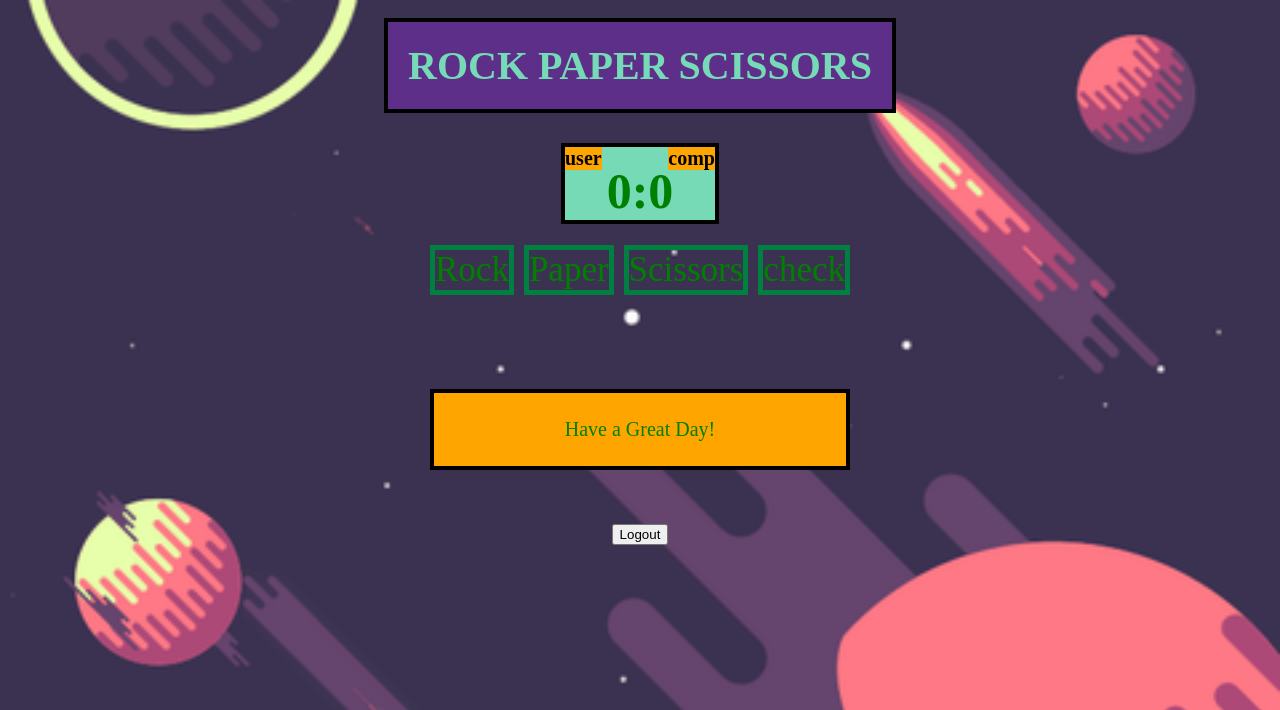
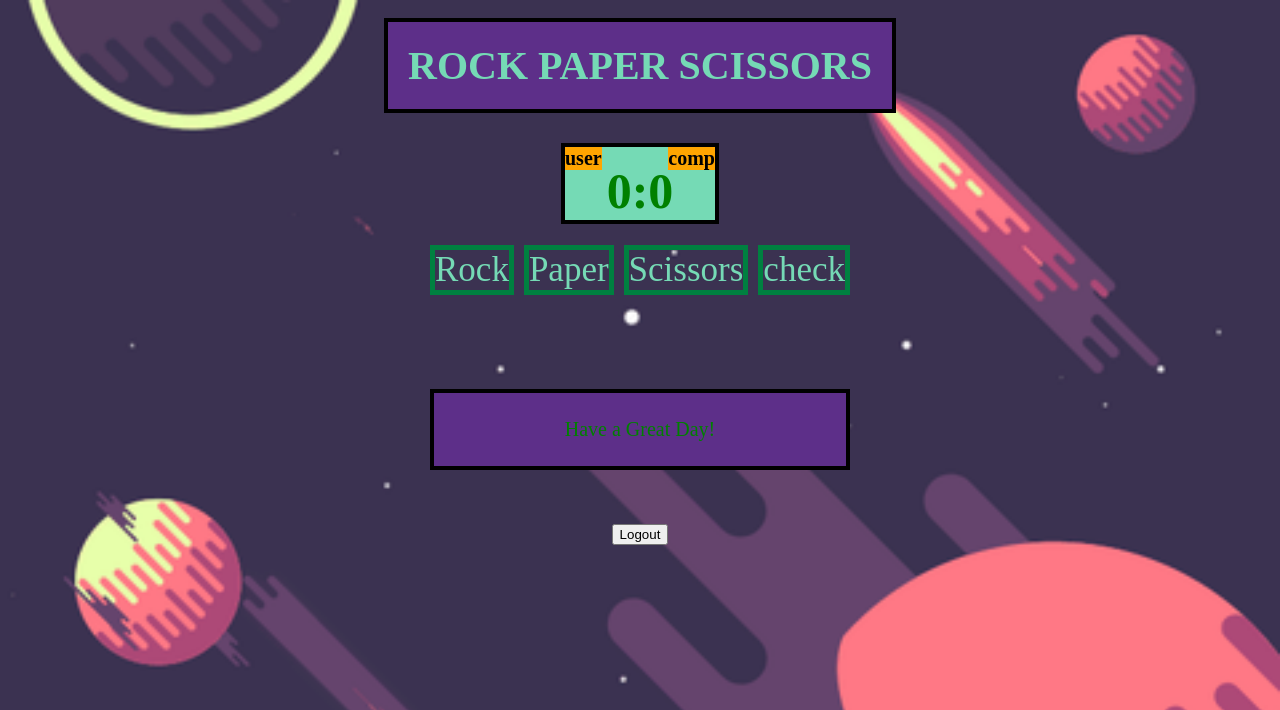
Before and after one commit to chanrey123/CapoyP, a PHP site: page /rps.html in a window 1280 px wide. Shown: the top 710 px of the page. Run offline with PHP 8.4, Linux system fonts and the light colour scheme.

Commit message:
Update style1.css

```diff
--- a/style1.css
+++ b/style1.css
@@ -57,7 +57,7 @@ background: #75DAB5;
 	display: inline-block;
 	text-align: center;
 	font-size: 40px;
-	color: green;
+	color: #75DAB5;
 	font-family: Gungsuh;
 
 }
@@ -70,7 +70,7 @@ background: #75DAB5;
 }
 
 .result {
-	background: orange;
+	background: #5D2F89;
 	margin: auto;
 	padding: 5px;
 	border: 4px solid black;
```
